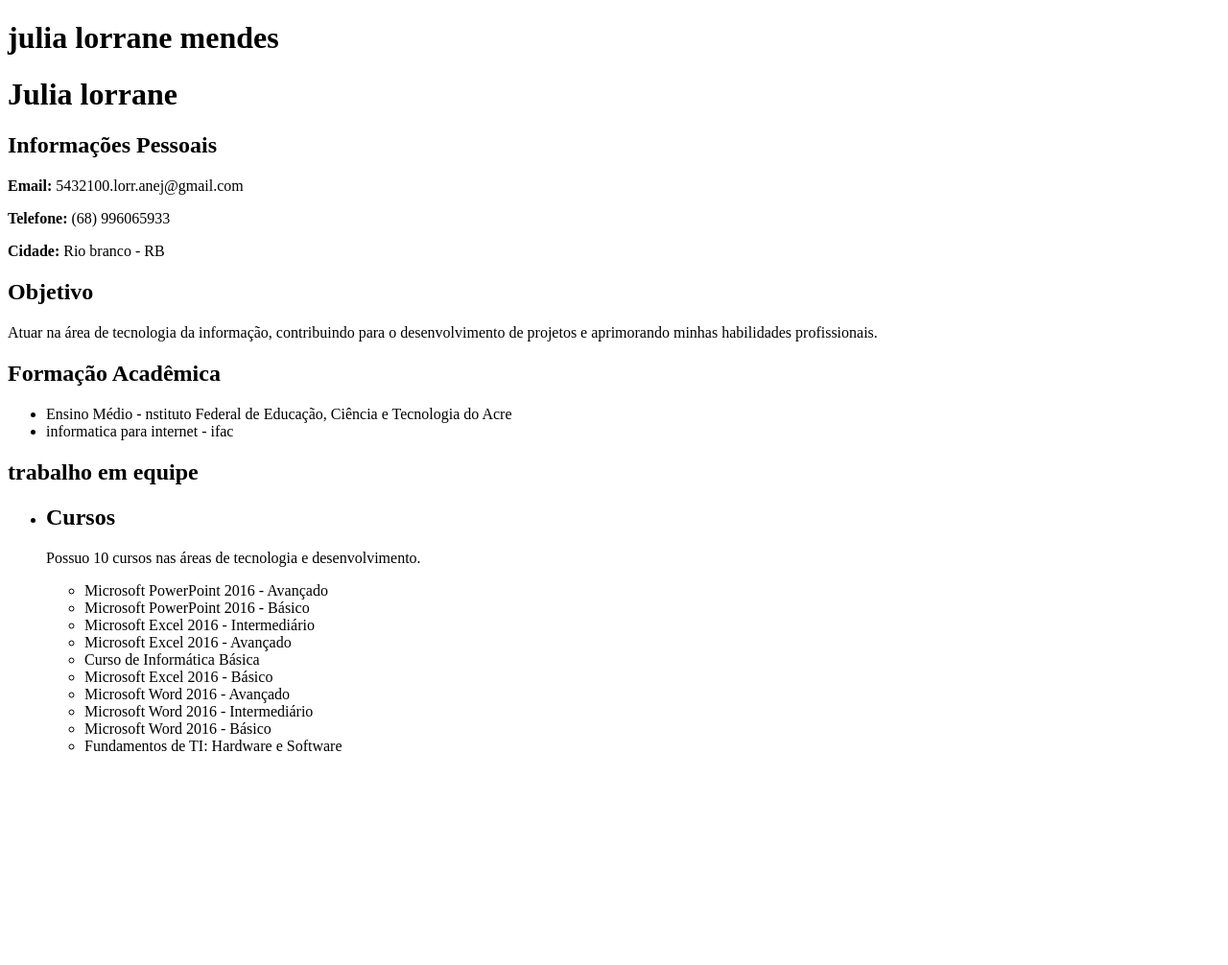
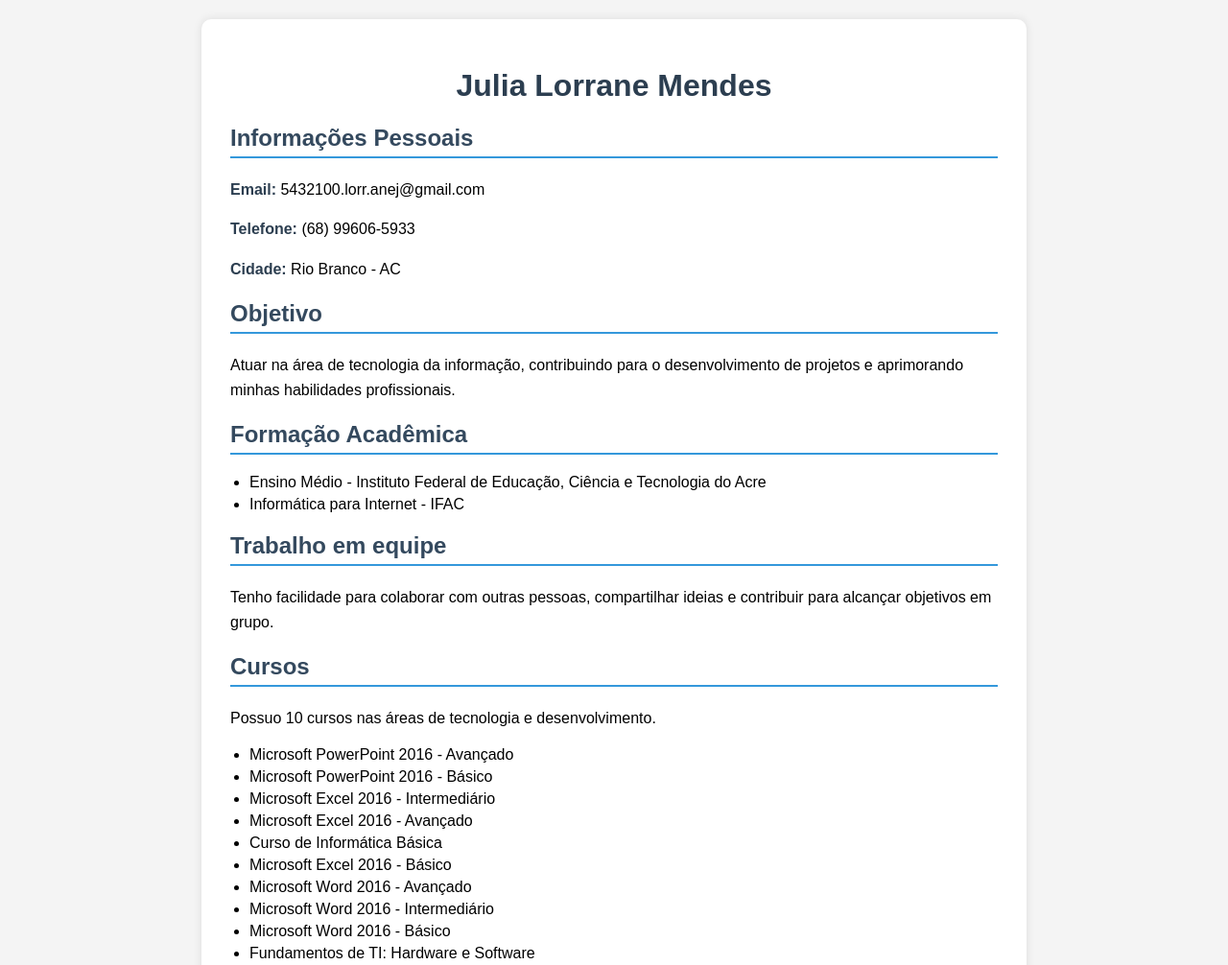
Before and after one commit to 5432100lorranej-afk/nexus, a plain HTML site: page index.html in a window 1280 px wide. Shown: the whole page at 96% size. Before the commit the page ends 803 px from the top, so only its background shows below. Drawn offline with Linux system fonts and the light colour scheme.

Commit message:
Update index.html

```diff
--- a/index.html
+++ b/index.html
@@ -1,41 +1,85 @@
-<!DOCTYPE html>
-<html lang="en">
-<head>
-    <meta charset="UTF-8">
-    <meta name="viewport" content="width=device-width, initial-scale=1.0">
-    <title>curriculo</title>
-    <h1>julia lorrane mendes</h1>
 <!DOCTYPE html>
 <html lang="pt-BR">
 <head>
     <meta charset="UTF-8">
-    <title>Currículo - Julia lorrane mendes</title>
+    <meta name="viewport" content="width=device-width, initial-scale=1.0">
+    <title>Currículo - Julia Lorrane Mendes</title>
+
+    <style>
+        body{
+            font-family: Arial, Helvetica, sans-serif;
+            background-color: #f4f4f4;
+            margin: 0;
+            padding: 20px;
+        }
+
+        .container{
+            max-width: 800px;
+            background: white;
+            padding: 30px;
+            margin: auto;
+            border-radius: 10px;
+            box-shadow: 0px 0px 10px rgba(0,0,0,0.1);
+        }
+
+        h1{
+            text-align: center;
+            color: #2c3e50;
+        }
+
+        h2{
+            color: #34495e;
+            border-bottom: 2px solid #3498db;
+            padding-bottom: 5px;
+        }
+
+        p{
+            line-height: 1.6;
+        }
+
+        ul{
+            padding-left: 20px;
+        }
+
+        li{
+            margin-bottom: 5px;
+        }
+
+        strong{
+            color: #2c3e50;
+        }
+    </style>
+
 </head>
+
 <body>
 
-    <h1>Julia lorrane </h1>
+<div class="container">
+
+<h1>Julia Lorrane Mendes</h1>
 
 <h2>Informações Pessoais</h2>
 <p><strong>Email:</strong> 5432100.lorr.anej@gmail.com</p>
-    <p><strong>Telefone:</strong> (68) 996065933</p>
-    <p><strong>Cidade:</strong> Rio branco - RB</p>
+<p><strong>Telefone:</strong> (68) 99606-5933</p>
+<p><strong>Cidade:</strong> Rio Branco - AC</p>
 
 <h2>Objetivo</h2>
 <p>Atuar na área de tecnologia da informação, contribuindo para o desenvolvimento de projetos e aprimorando minhas habilidades profissionais.</p>
 
 <h2>Formação Acadêmica</h2>
 <ul>
-        <li>Ensino Médio - nstituto Federal de Educação, Ciência e Tecnologia do Acre</li>
-        <li>informatica para internet - ifac </li>
+<li>Ensino Médio - Instituto Federal de Educação, Ciência e Tecnologia do Acre</li>
+<li>Informática para Internet - IFAC</li>
 </ul>
 
-    <h2>trabalho em equipe</h2>
-    <ul>
-        <li>
+<h2>Trabalho em equipe</h2>
+<p>Tenho facilidade para colaborar com outras pessoas, compartilhar ideias e contribuir para alcançar objetivos em grupo.</p>
+
 <h2>Cursos</h2>
 <p>Possuo 10 cursos nas áreas de tecnologia e desenvolvimento.</p>
+
 <ul>
-        <li> Microsoft PowerPoint 2016 - Avançado</li>
+<li>Microsoft PowerPoint 2016 - Avançado</li>
 <li>Microsoft PowerPoint 2016 - Básico</li>
 <li>Microsoft Excel 2016 - Intermediário</li>
 <li>Microsoft Excel 2016 - Avançado</li>
@@ -44,12 +88,10 @@
 <li>Microsoft Word 2016 - Avançado</li>
 <li>Microsoft Word 2016 - Intermediário</li>
 <li>Microsoft Word 2016 - Básico</li>
-        <li>Fundamentos de TI: Hardware e Software
-</li>
+<li>Fundamentos de TI: Hardware e Software</li>
 </ul>
+
+</div>
 
 </body>
 </html>
-
-</body>
-</html>
```
Lines whose indentation alone changed are shown as unchanged.
